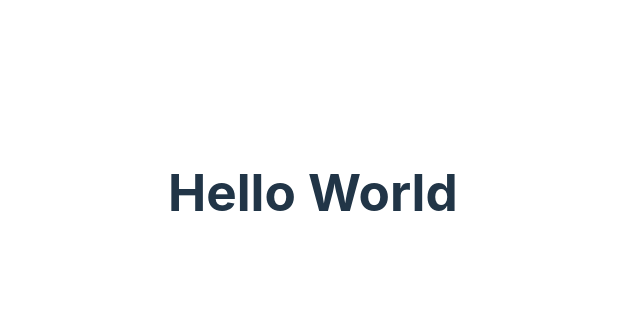
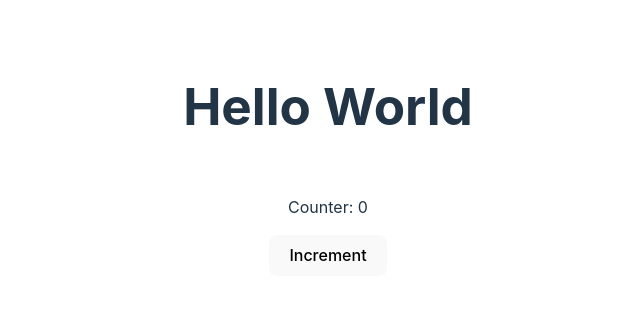
Before and after one commit to gabrielmedeirossouza/maker-framework, a website built with Vite: page index.html in a window 1280 px wide. Shown: the part 240-551 px from the top of the page, without its empty margins (312-952 px from the left). Built offline with nearby package versions, Linux system fonts and the light colour scheme.

Commit message:
refactor - remove constant actions and implement 1:1 events by On

```diff
--- a/index.html
+++ b/index.html
@@ -7,7 +7,7 @@
     <title>Vite + TS</title>
   </head>
   <body>
-    <div id="app"></div>
+    <div class="app"></div>
     <script type="module" src="/src/main.ts"></script>
   </body>
 </html>
--- a/src/libs/App/index.ts
+++ b/src/libs/App/index.ts
@@ -13,9 +13,12 @@ export class App {
   }
 
   private _Render(callbackTemplate: TTemplate): void {
-    const response = callbackTemplate()
+    const body = callbackTemplate()
     this._anchor.innerHTML = ""
-    this._anchor.appendChild(response)
+
+    Array.from(body.children).forEach(element => {
+      this._anchor.appendChild(element)
+    })
   }
 
   public Template(templateString: TTemplate): void {
@@ -51,9 +54,9 @@ export class App {
 
       Object.keys(child.dataset).forEach(uuid => {
         if (typeof specialActions.get(uuid) === "function") {
-          const action = specialActions.get(uuid) as Function
+          const action = specialActions.get(uuid) as () => null
 
-          child.addEventListener(action.name, () => action())
+          child.addEventListener(action.name, action)
 
           child.removeAttribute(`data-${uuid}`)
         }
@@ -63,16 +66,15 @@ export class App {
     return html
   }
 
-  public OnClick(callback: () => void) {
-    const click = () => callback()
+  public On<T extends keyof HTMLElementEventMap, R extends HTMLElementEventMap[T]>(type: T, action: (ev: R) => void) {
+    const fn = (ev: R) => action(ev)
 
-    return click
-  }
+    Object.defineProperty(fn, "name", {
+      value: type,
+      configurable: false
+    })
 
-  public OnMouseover(callback: () => void) {
-    const mouseover = () => callback()
-
-    return mouseover
+    return fn
   }
 
   public Reactive<T extends {}>(params: T) {
--- a/src/main.ts
+++ b/src/main.ts
@@ -1,23 +1,21 @@
 import './style.css'
 import { App } from './libs/App'
 
-const app = new App("#app")
+const app = new App(".app")
 
-const vars = app.Reactive({
+const data = app.Reactive({
   title: "Hello World",
-  open: false
+  counter: 0
 })
 
+function handleIncrement() {
+  data.counter++
+}
+
 app.Template(() => app.CreateTemplate`
-  <div
-    ${app.OnMouseover(() => { console.log('passou mouse por cima!!') })}
-    ${app.OnClick(() => { console.log('clicou!!') })}
-  >
-    <h1>${vars.title}</h1>
+  <div class="content">
+    <h1>${data.title}</h1>
+    <p>Counter: ${data.counter}</p>
   </div>
-  ${vars.open ? `<p>Está aberto</p>` : ""}
+  <button type="button" ${app.On("click", handleIncrement)}>Increment</button>
 `)
-
-window.addEventListener('click', () => {
-  vars.open = true
-})
--- a/src/style.css
+++ b/src/style.css
@@ -37,32 +37,23 @@ h1 {
   line-height: 1.1;
 }
 
-#app {
+.app {
   max-width: 1280px;
   margin: 0 auto;
   padding: 2rem;
   text-align: center;
+  display: flex;
+  flex-direction: column;
+  justify-content: center;
+  align-items: center;
 }
 
-.logo {
-  height: 6em;
-  padding: 1.5em;
-  will-change: filter;
-}
-.logo:hover {
-  filter: drop-shadow(0 0 2em #646cffaa);
-}
-.logo.vanilla:hover {
-  filter: drop-shadow(0 0 2em #3178c6aa);
+.content {
+  display: flex;
+  flex-direction: column;
+  gap: 10px;
 }
 
-.card {
-  padding: 2em;
-}
-
-.read-the-docs {
-  color: #888;
-}
 
 button {
   border-radius: 8px;
--- a/tsconfig.json
+++ b/tsconfig.json
@@ -13,7 +13,10 @@
     "noUnusedLocals": true,
     "noUnusedParameters": true,
     "noImplicitReturns": true,
-    "skipLibCheck": true
+    "skipLibCheck": true,
+    "typeRoots": [
+      "node_modules/@types"
+    ]
   },
   "include": ["src"]
 }
```
Also changed, not shown: src/libs/App/old.ts (deleted, +0 -33 lines).
